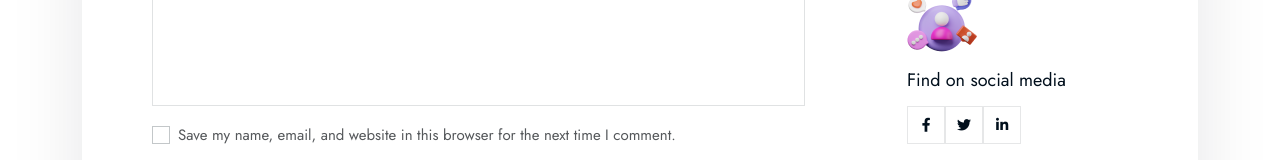
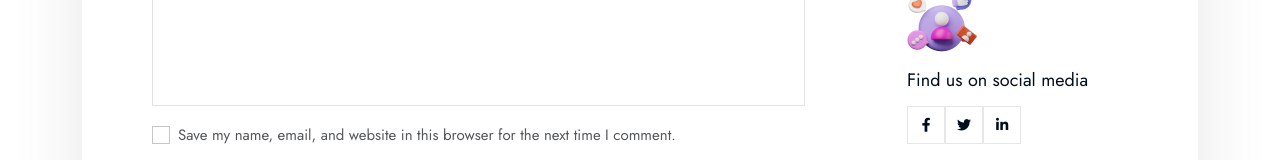
Before and after one commit to maestro-ph/freshbytes, a Nuxt app: page /contact in a window 1280 px wide. Shown: the part 761-921 px from the top of the page. Built offline with nearby package versions, Linux system fonts and the light colour scheme; a web font is replaced by a local one.

Commit message:
modified sidebar logo

```diff
--- a/components/contact/contact-area.vue
+++ b/components/contact/contact-area.vue
@@ -80,7 +80,7 @@
                 <div class="tp-contact-info-content">
                   <div class="tp-contact-social-wrapper mt-5">
                     <h4 class="tp-contact-social-title">
-                      Find on social media
+                      Find us on social media
                     </h4>
 
                     <div class="tp-contact-social-icon">
--- a/components/offcanvas/offcanvas-mobile-sidebar.vue
+++ b/components/offcanvas/offcanvas-mobile-sidebar.vue
@@ -19,7 +19,7 @@
         >
           <div class="offcanvas__logo logo">
             <nuxt-link href="/">
-              <img src="/images/logo/logo.svg" alt="logo" />
+              <img src="/images/logo/FreshBytes.svg" alt="logo" />
             </nuxt-link>
           </div>
         </div>
@@ -27,9 +27,9 @@
         <category-mobile-categories />
         <!-- mobile category end -->
         <div class="tp-main-menu-mobile fix d-lg-none mb-40">
-        <!-- mobile menus start -->
-        <header-mobile-menus></header-mobile-menus>
-        <!-- mobile menus end -->
+          <!-- mobile menus start -->
+          <header-mobile-menus></header-mobile-menus>
+          <!-- mobile menus end -->
         </div>
 
         <div class="offcanvas__contact align-items-center d-none">
```
